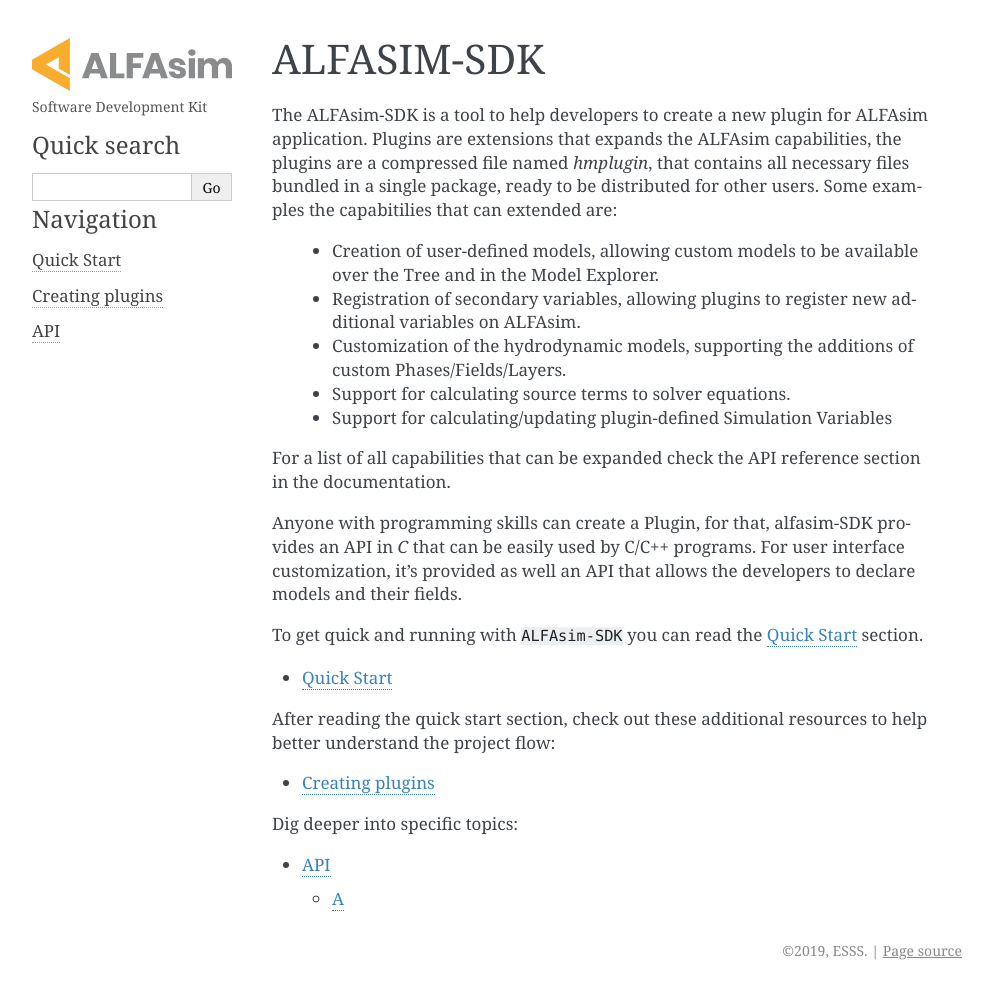
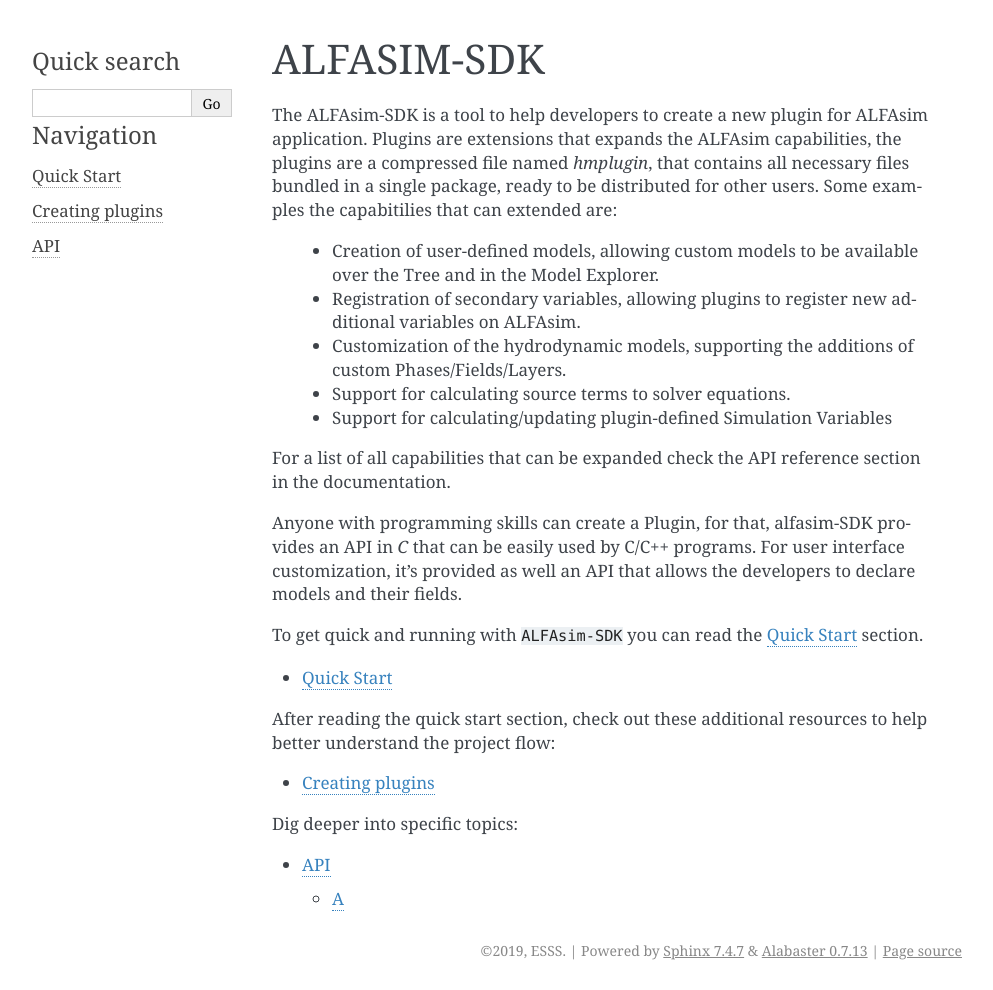
Before and after one commit to ESSS/alfasim-sdk, a Sphinx documentation site: the page built from docs/source/index.rst, in a window 1280 px wide. Shown: the whole page, without its empty margins (148-1141 px from the left). Built offline with Sphinx 7.4.7, drawn with Linux system fonts in a browser that asks for light colours.

Commit message:
Remove unnecessary options
ASIM-3033

```diff
--- a/docs/source/conf.py
+++ b/docs/source/conf.py
@@ -15,7 +15,7 @@
 # sys.path.insert(0, os.path.abspath('.'))
 # -- Project information -----------------------------------------------------
 
-project = "ALFAsim - Software Development Kit"
+project = ""
 copyright = "2019, ESSS"
 author = "ESSS"
 
@@ -74,13 +74,6 @@
 # documentation.
 #
 html_theme_options = {
-    "logo": "logo-alfasim.svg",
-    "logo_name": False,
-    "logo_text_align": "center",
-    "description": "Software Development Kit",
-    "github_banner": False,
-    "github_button": False,
-    "show_powered_by": False,
     "analytics_id": "UA-149094345-1",
     "link": "#3782BE",
     "link_hover": "#3782BE",
```
